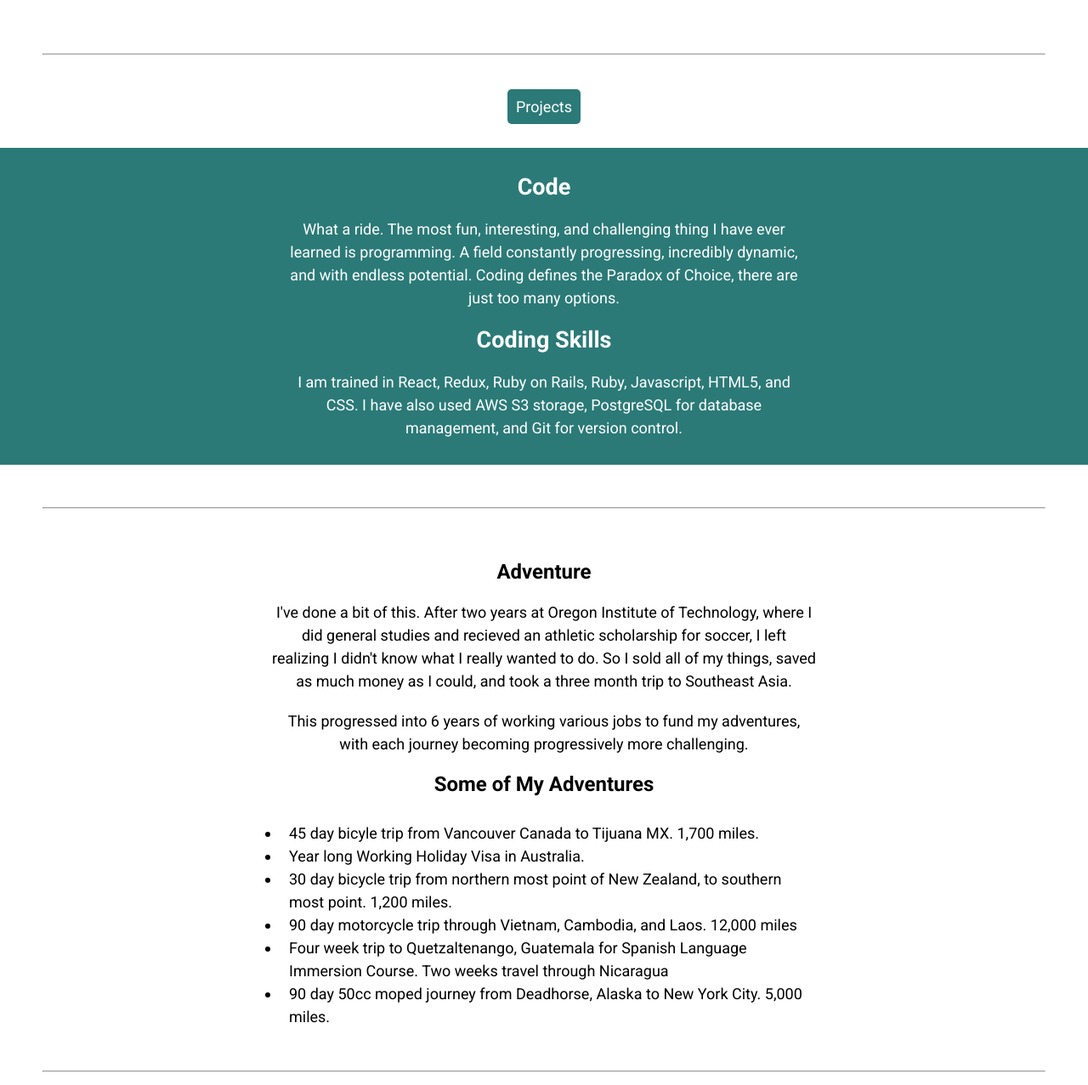
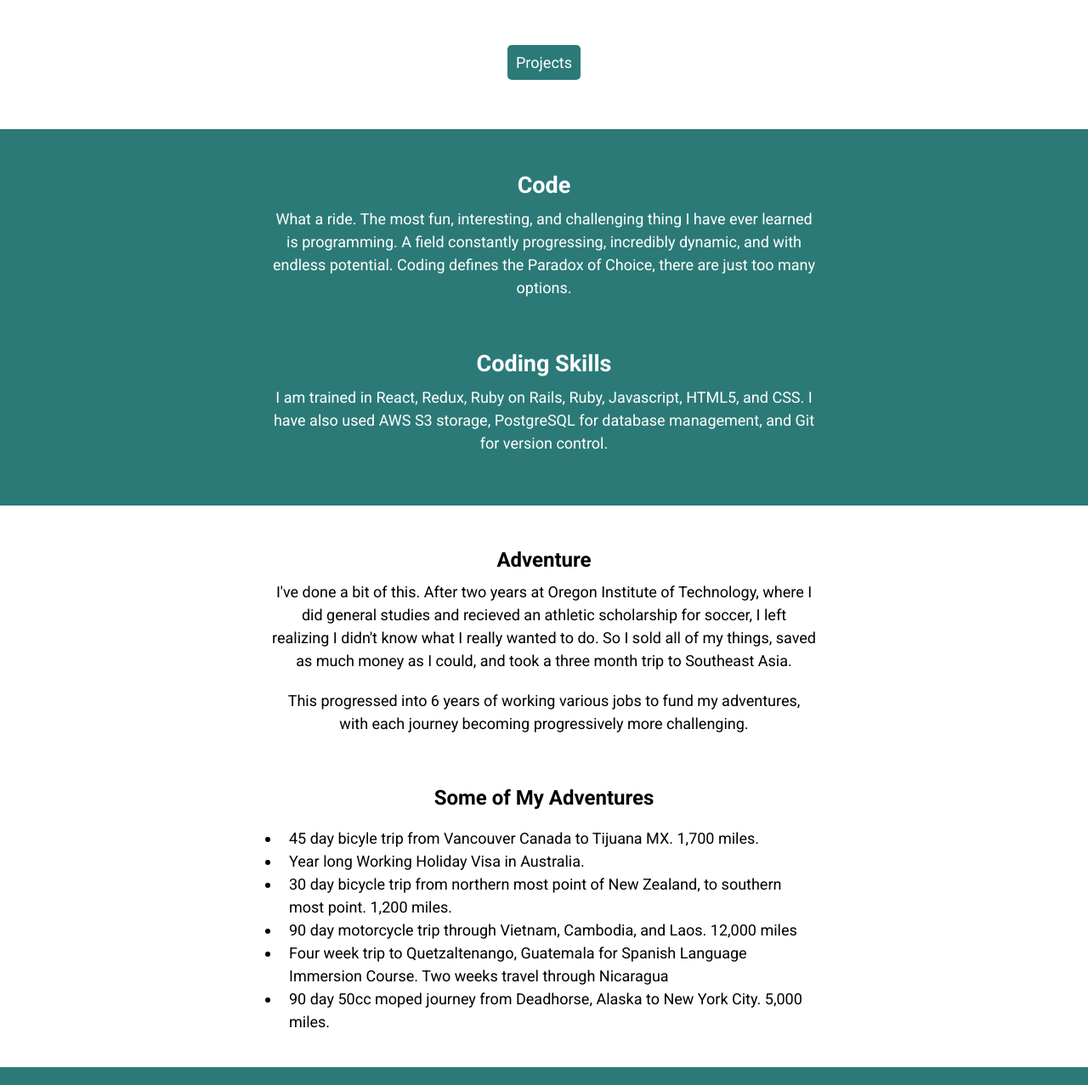
Before and after one commit to DallasBille/dallas-portfolio, a plain HTML site: page index.html in a window 1280 px wide. Shown: the part 803-2080 px from the top of the page at 85% size. Drawn offline with nearby package versions, Linux system fonts and the light colour scheme.

Commit message:
added changed padding of sections and buttons

```diff
--- a/index.html
+++ b/index.html
@@ -91,21 +91,21 @@
                 </div>
             </div>
         </div>
-        <hr class="details-hr">
-        <a class="project-button" href="portfolio.html" type="button" name="button">Projects</a>
+        <div class="project-button-div">
+            <a class="project-button" href="portfolio.html" type="button" name="button">Projects</a>
+        </div>
         <br>
         <br>
         <br>
         <div>
-            <div class="green-div">
-                <h2 class="green-text">Code</h2>
+         <div class="green-div">
+                <h2 class="green-head">Code</h2>
                 <div class="paragraph-div">
                     <p class="green-text">What a ride. The most fun, interesting, and challenging thing I have ever learned is programming. A field constantly progressing, incredibly dynamic, and with endless potential. Coding defines the Paradox of Choice, there are just too many options.</p>
-                    <h2 class="green-text">Coding Skills</h2>
+                    <h2 class="green-head">Coding Skills</h2>
                     <p class="green-text">I am trained in React, Redux, Ruby on Rails, Ruby, Javascript, HTML5, and CSS. I have also used AWS S3 storage, PostgreSQL for database management, and Git for version control.</p>
                 </div>
             </div>
-            <hr class="adventure-line">
             <div class="white-div">
                 <h2>Adventure</h2>
                 <div class="paragraph-div">
@@ -123,7 +123,6 @@
                         <li>90 day 50cc moped journey from Deadhorse, Alaska to New York City. 5,000 miles.</li>
                     </ul>
                 </div>
-                <hr>
             </div>
             <div class="green-div">
                 <h2 class="white-text">Soccer</h2>
--- a/styles/home.css
+++ b/styles/home.css
@@ -61,7 +61,7 @@ li {
 h2,
 h4 {
   border-radius: 10px;
-  padding: 10px 20px 10px 20px;
+  padding-top: 50px;
 }
 
 p {
@@ -95,7 +95,7 @@ hr {
 .donate {
   display: inline-block;
   padding-bottom: 100px;
-  padding-top: 10px;
+  padding-top: 50px;
 }
 
 .uaee {
@@ -111,13 +111,16 @@ hr {
   cursor: pointer;
 }
 
+.green-head {
+  padding-top: 50px;
+}
 .green-div {
   width: 100%;
   background-color: #2b7a78;
-  padding: 20px;
 }
 
 .project-button {
+  margin-top: 40px;
   text-decoration: none;
   color: white;
   background-color: #2b7a78;
@@ -133,3 +136,10 @@ hr {
   background-color: #3aafa9;
   color: black;
 }
+
+.project-button-div {
+  padding: 50px 0 30px 0;
+}
+
+.white-div {
+  padding-bottom: 40px;
```
